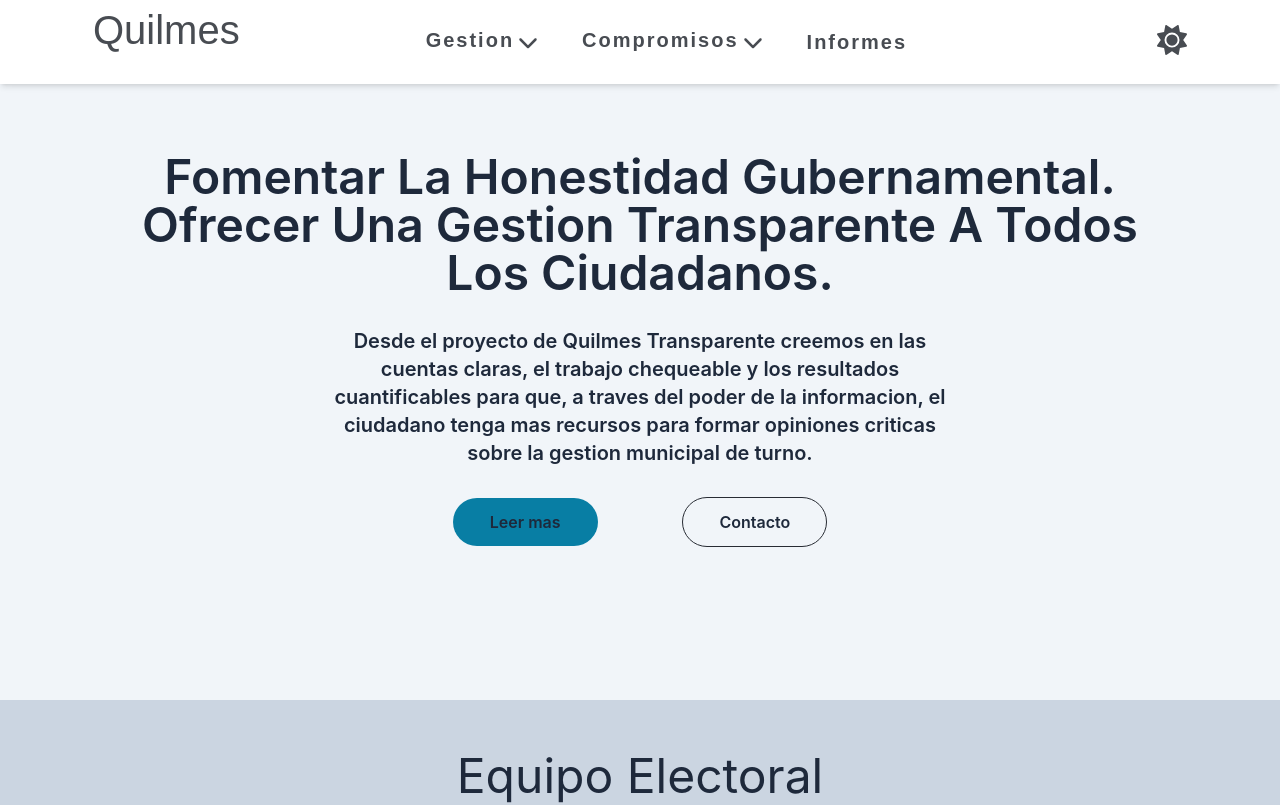
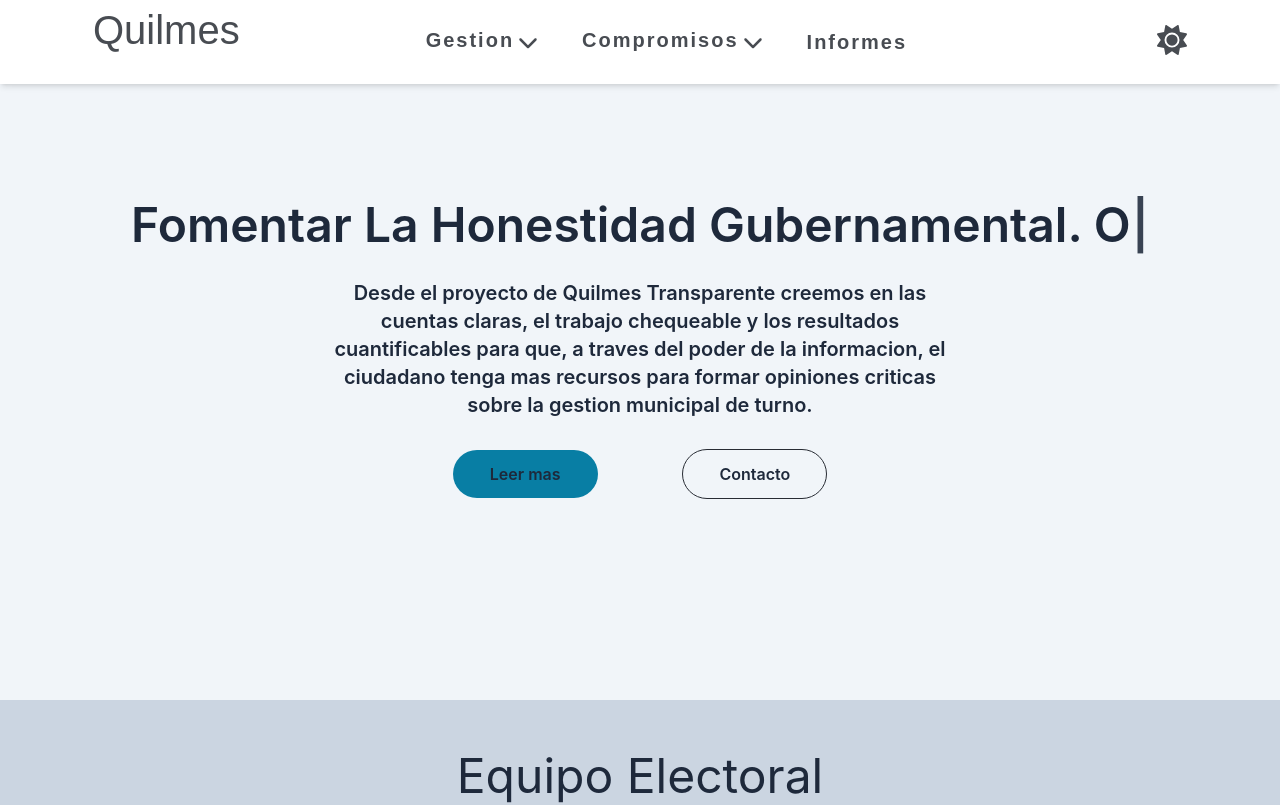
Before and after one commit to AbelAngelOk/QGT, a React (Vite) app: page / in a window 1280 px wide. Shown: the top 805 px of the page. Built offline with nearby package versions, Linux system fonts and the light colour scheme.

Commit message:
Typewriter en Hero

```diff
--- a/package.json
+++ b/package.json
@@ -16,7 +16,8 @@
     "@fortawesome/react-fontawesome": "^0.2.0",
     "react": "^18.2.0",
     "react-dom": "^18.2.0",
-    "react-router-dom": "^6.14.1"
+    "react-router-dom": "^6.14.1",
+    "typewriter-effect": "^2.20.1"
   },
   "devDependencies": {
     "@types/react": "^18.0.28",
--- a/src/components/home/Hero.jsx
+++ b/src/components/home/Hero.jsx
@@ -1,11 +1,12 @@
 import h from './hero-const.json';
+import Typewriter from 'typewriter-effect';
 
 export function Hero() {
   return (
     <div id="hero01" className='w-full h-auto sm:h-[700px] flex flex-wrap bg-palette-light-bg100 text-palette-light-txt800 dark:text-palette-light-bg100 dark:bg-palette-light-txt700'>
       <div id="hero01-inner" className='py-[100px] w-full h-auto flex justify-center items-center flex-wrap'>
         <ul id="hero01-inner" className='flex justify-center items-center flex-wrap w-4/5 gap-[30px]'>
-          <li id="hero01-title" className='capitalize text-3xl  md:text-[4vw] lg:text-5xl  leading-[1.375] text-center font-semibold'> {h.title} </li>
+          <li id="hero01-title" className='capitalize text-3xl  md:text-[4vw] lg:text-5xl  leading-[1.375] text-center font-semibold'> { animation() } </li>
           <li id="hero01-description" className='text-center font-semibold text-xl w-11/12 lg:w-3/5'> {h.description} </li>
           <li id="hero01-buttons" className='w-full h-auto flex justify-center flex-wrap'>
             <div id="hero01-buttonsInner" className='w-1/2 h-auto flex items-center flex-nowrap justify-evenly gap-4'>
@@ -18,3 +19,25 @@ export function Hero() {
     </div>
   )
 }
+
+const animation = () => {
+  return (
+  <Typewriter
+      onInit={
+        (typewriter) => {
+          typewriter
+            .pauseFor(100)
+            .typeString( h.title )
+            .pauseFor(100)
+            .deleteAll()
+            .start()
+        }
+      }
+      options={{
+        autoStart: true,
+        loop: true,
+      }}
+  />
+  )
+
+}
```
Also changed, not shown: src/components/commons/animations.jsx (added), 1 other file (tests, documents, lock files or other folders).
